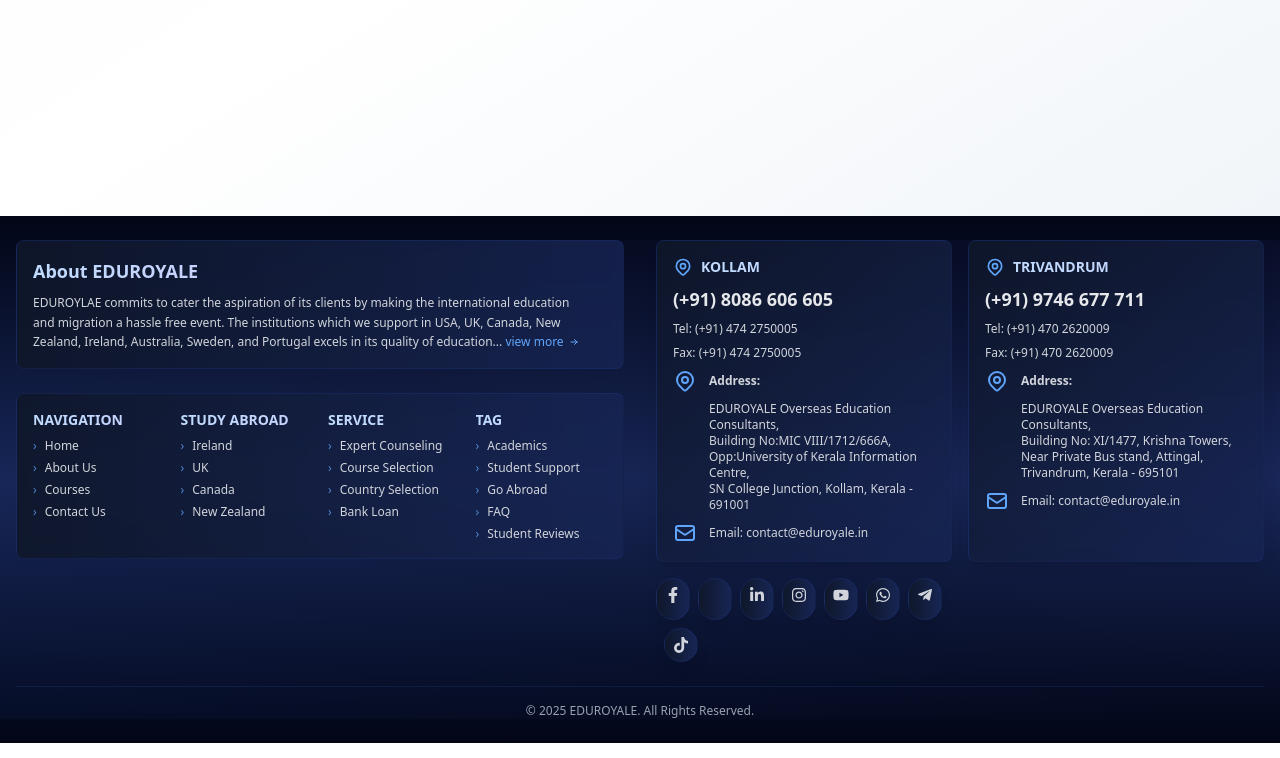
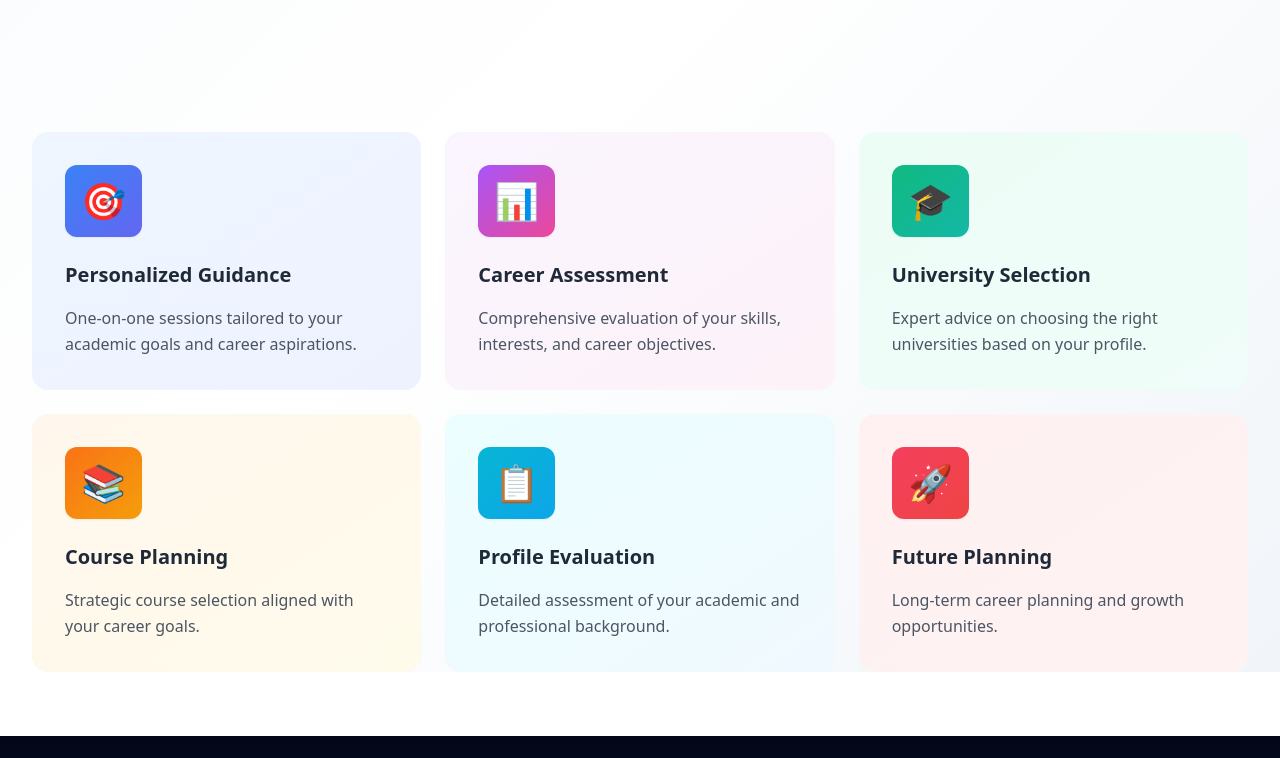
Before and after one commit to rinoykj007/Eduroyale_District_Educational, a React (Vite) app: page /services/expert-counseling in a window 1280 px wide. Shown: the part 680-1438 px from the top of the page. Built offline with nearby package versions, Linux system fonts and the light colour scheme; some icons are missing.

Commit message:
update the Expert Counseling component with Features Grid

```diff
--- a/src/pages/Expert_Counseling.jsx
+++ b/src/pages/Expert_Counseling.jsx
@@ -15,7 +15,54 @@ const buttonVariant = {
   whileHover: { scale: 1.02 },
   whileTap: { scale: 0.98 },
 };
-
+const Features = [
+  {
+    title: "Personalized Guidance",
+    description:
+      "One-on-one sessions tailored to your academic goals and career aspirations.",
+    icon: "🎯",
+    gradient: "from-blue-50 to-indigo-50",
+    iconBg: "from-blue-500 to-indigo-500",
+  },
+  {
+    title: "Career Assessment",
+    description:
+      "Comprehensive evaluation of your skills, interests, and career objectives.",
+    icon: "📊",
+    gradient: "from-purple-50 to-pink-50",
+    iconBg: "from-purple-500 to-pink-500",
+  },
+  {
+    title: "University Selection",
+    description:
+      "Expert advice on choosing the right universities based on your profile.",
+    icon: "🎓",
+    gradient: "from-emerald-50 to-teal-50",
+    iconBg: "from-emerald-500 to-teal-500",
+  },
+  {
+    title: "Course Planning",
+    description: "Strategic course selection aligned with your career goals.",
+    icon: "📚",
+    gradient: "from-orange-50 to-amber-50",
+    iconBg: "from-orange-500 to-amber-500",
+  },
+  {
+    title: "Profile Evaluation",
+    description:
+      "Detailed assessment of your academic and professional background.",
+    icon: "📋",
+    gradient: "from-cyan-50 to-sky-50",
+    iconBg: "from-cyan-500 to-sky-500",
+  },
+  {
+    title: "Future Planning",
+    description: "Long-term career planning and growth opportunities.",
+    icon: "🚀",
+    gradient: "from-rose-50 to-red-50",
+    iconBg: "from-rose-500 to-red-500",
+  },
+];
 const ExpertCounseling = () => {
   return (
     <div className="bg-gradient-to-br from-[#F8FAFC] via-[#FFFFFF] to-[#F1F5F9] min-h-screen text-[#334155] font-moderustic">
@@ -81,6 +128,32 @@ const ExpertCounseling = () => {
             </motion.div>
           </div>
         </motion.div>
+
+        {/* Features Grid */}
+        <div className="grid grid-cols-1 md:grid-cols-2 lg:grid-cols-3 gap-6 mb-16">
+          {Features.map((feature, index) => (
+            <motion.div
+              key={index}
+              initial={{ opacity: 0, y: 20 }}
+              whileInView={{ opacity: 1, y: 0 }}
+              transition={{ duration: 0.5, delay: index * 0.1 }}
+              whileHover={{ y: -5 }}
+              className={`bg-gradient-to-br ${feature.gradient} rounded-2xl p-8 hover:shadow-xl transition-all duration-300 border border-slate-100/20 backdrop-blur-sm`}
+            >
+              <div
+                className={`text-4xl mb-6 p-4 bg-gradient-to-br ${feature.iconBg} rounded-xl inline-block shadow-sm text-white`}
+              >
+                {feature.icon}
+              </div>
+              <h3 className="text-xl font-semibold mb-4 text-gray-800">
+                {feature.title}
+              </h3>
+              <p className="text-gray-600 leading-relaxed">
+                {feature.description}
+              </p>
+            </motion.div>
+          ))}
+        </div>
       </div>
     </div>
   );
```
